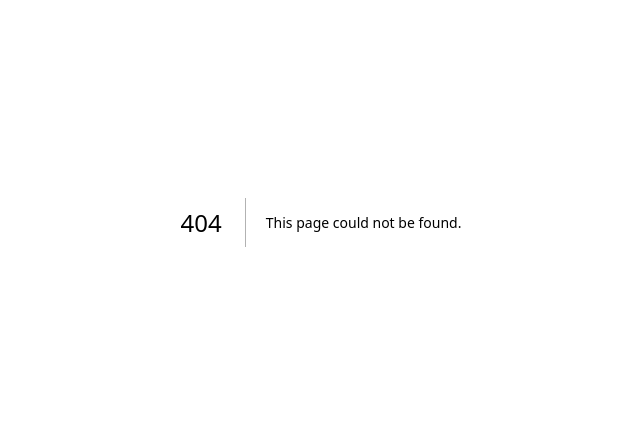
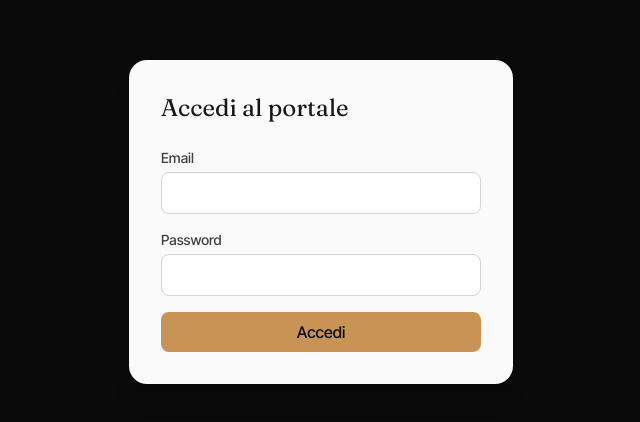
Before and after one commit to Antinusss/WylerVetta, a Next.js app: page /login in a window 1280 px wide. Before the commit this address had no page. Shown: the part 178-600 px from the top of the page, without its empty margins (319-959 px from the left). Built offline with nearby package versions, Linux system fonts and the light colour scheme; a web font is replaced by a local one.

Commit message:
feat: add login page

```diff
--- /dev/null
+++ b/app/login/page.tsx
@@ -0,0 +1,76 @@
+'use client';
+
+import { useState } from 'react';
+import { useRouter } from 'next/navigation';
+import { createClient } from '@/lib/supabase/client';
+
+export default function LoginPage() {
+  const router = useRouter();
+  const [email, setEmail] = useState('');
+  const [password, setPassword] = useState('');
+  const [error, setError] = useState<string | null>(null);
+  const [loading, setLoading] = useState(false);
+
+  async function handleSubmit(e: React.FormEvent) {
+    e.preventDefault();
+    setLoading(true);
+    setError(null);
+
+    const supabase = createClient();
+    const { error: signInError } = await supabase.auth.signInWithPassword({ email, password });
+
+    if (signInError) {
+      setError('Email o password non corretti.');
+      setLoading(false);
+      return;
+    }
+
+    router.push('/');
+    router.refresh();
+  }
+
+  return (
+    <main className="flex min-h-screen items-center justify-center bg-neutral-950 px-4">
+      <form
+        onSubmit={handleSubmit}
+        className="w-full max-w-sm rounded-card bg-neutral-50 p-8 shadow-xl"
+      >
+        <h1 className="mb-6 font-serif text-2xl text-neutral-900">Accedi al portale</h1>
+
+        <label className="mb-1 block text-sm font-medium text-neutral-700" htmlFor="email">
+          Email
+        </label>
+        <input
+          id="email"
+          type="email"
+          required
+          value={email}
+          onChange={(e) => setEmail(e.target.value)}
+          className="mb-4 w-full rounded-lg border border-neutral-300 px-3 py-2 text-neutral-900"
+        />
+
+        <label className="mb-1 block text-sm font-medium text-neutral-700" htmlFor="password">
+          Password
+        </label>
+        <input
+          id="password"
+          type="password"
+          required
+          value={password}
+          onChange={(e) => setPassword(e.target.value)}
+          className="mb-4 w-full rounded-lg border border-neutral-300 px-3 py-2 text-neutral-900"
+        />
+
+        {error && <p className="mb-4 text-sm text-rose">{error}</p>}
+
+        <button
+          type="submit"
+          disabled={loading}
+          className="w-full rounded-lg bg-gold px-4 py-2 font-medium text-neutral-950 transition hover:opacity-90 disabled:opacity-50"
+        >
+          {loading ? 'Accesso in corso…' : 'Accedi'}
+        </button>
+      </form>
+    </main>
+  );
+}
```
